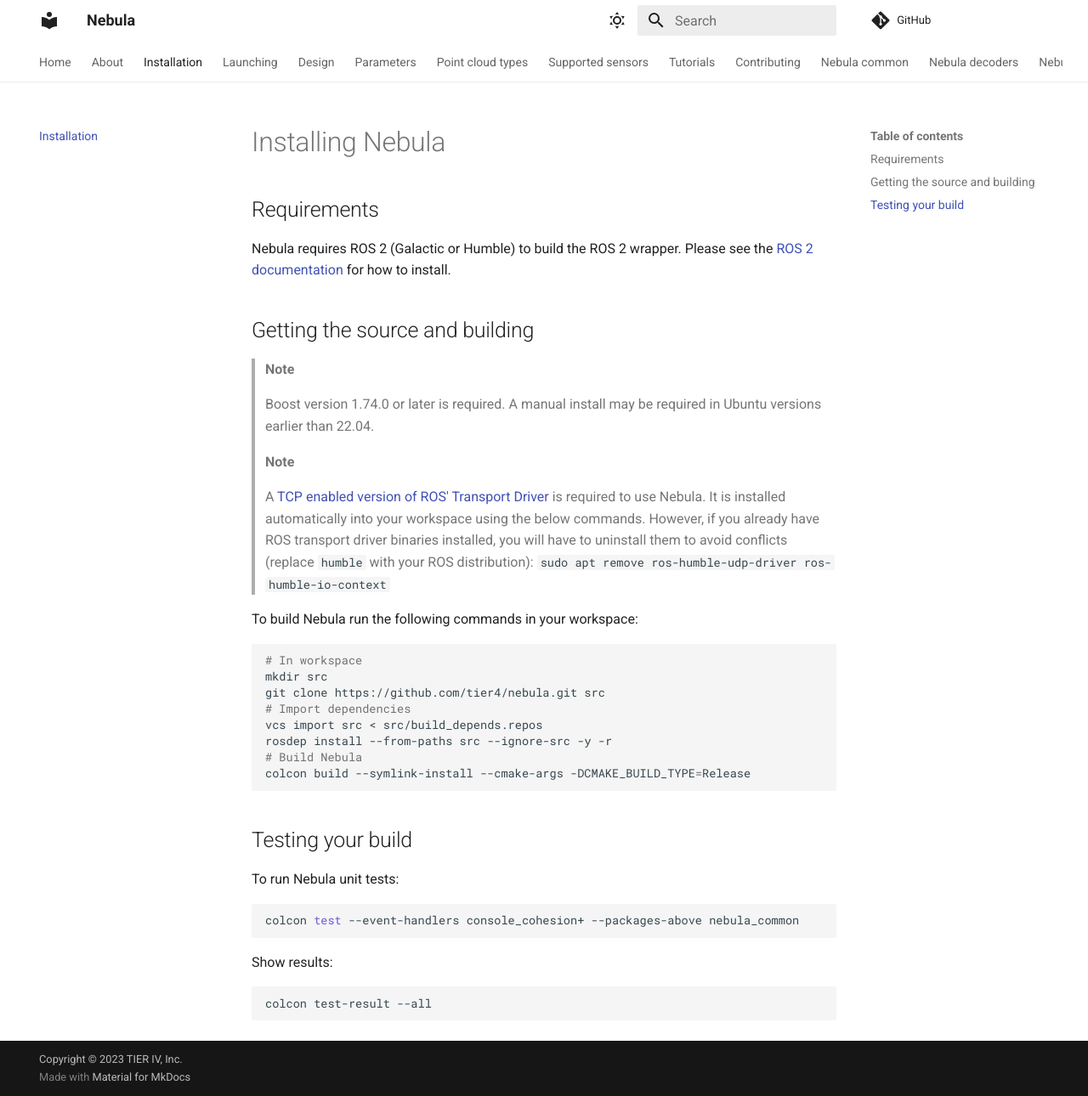
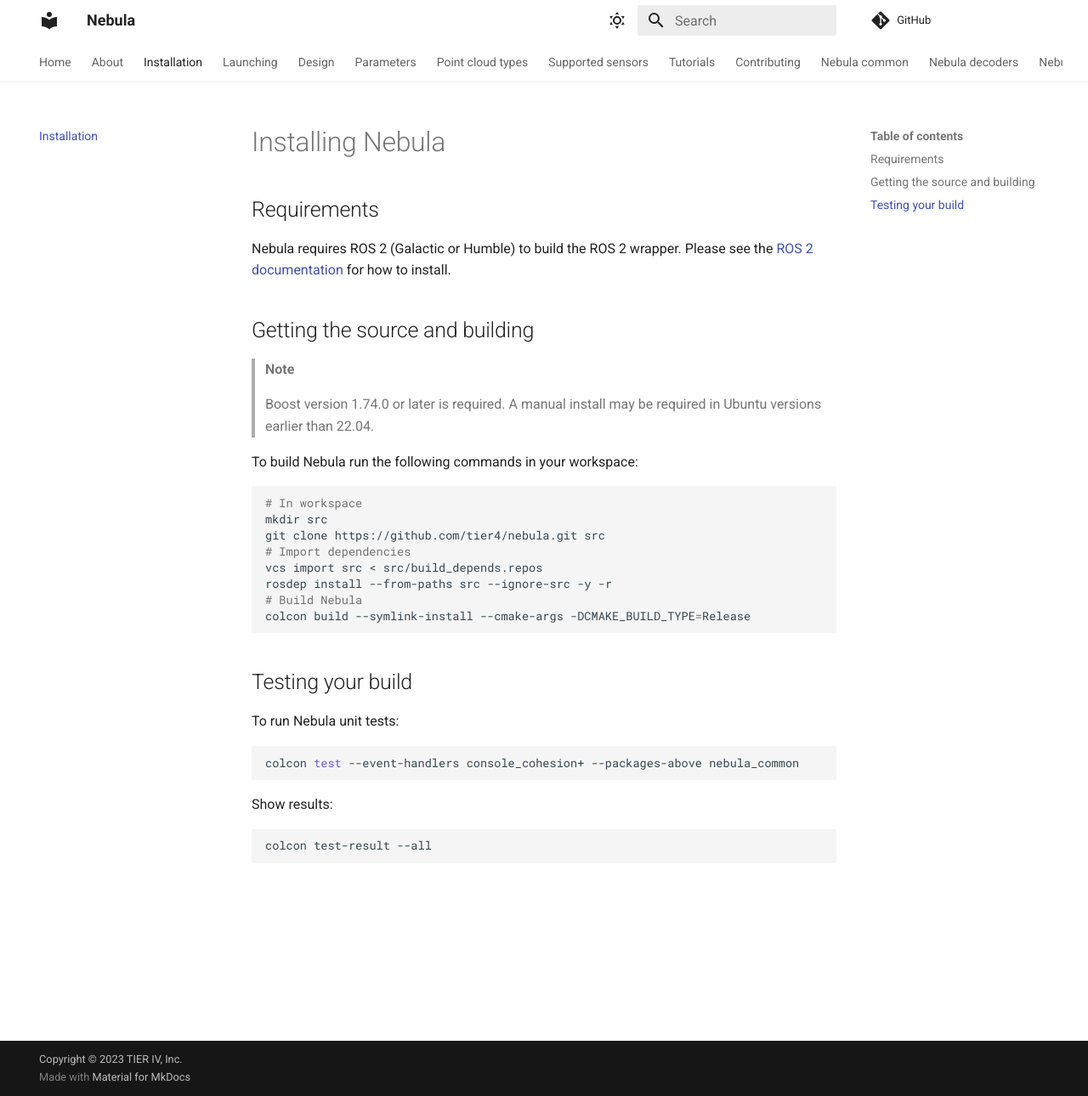
Before and after one commit to tier4/nebula, an MkDocs documentation site: the page built from docs/installation.md, in a window 1280 px wide and 1290 px high. Shown: the whole window at 85% size. Built offline with MkDocs 1.6.1 and Material for MkDocs 9.7.7, drawn with Linux system fonts in a browser that asks for light colours; comment, search, counter and statistics services are not loaded.

Commit message:
docs: remove obsolete note about transport drivers
Signed-off-by: Max SCHMELLER <max.schmeller@tier4.jp>

```diff
--- a/docs/installation.md
+++ b/docs/installation.md
@@ -10,12 +10,6 @@
 > **Note**
 >
 > Boost version 1.74.0 or later is required. A manual install may be required in Ubuntu versions earlier than 22.04.
->
-> **Note**
->
-> A [TCP enabled version of ROS' Transport Driver](https://github.com/mojomex/transport_drivers/tree/mutable-buffer-in-udp-callback) is required to use Nebula.
-> It is installed automatically into your workspace using the below commands. However, if you already have ROS transport driver binaries installed, you will have to uninstall them to avoid conflicts (replace `humble` with your ROS distribution):
-> `sudo apt remove ros-humble-udp-driver ros-humble-io-context`
 
 To build Nebula run the following commands in your workspace:
 
```
Also changed, not shown: README.md (+0 -6 lines).
